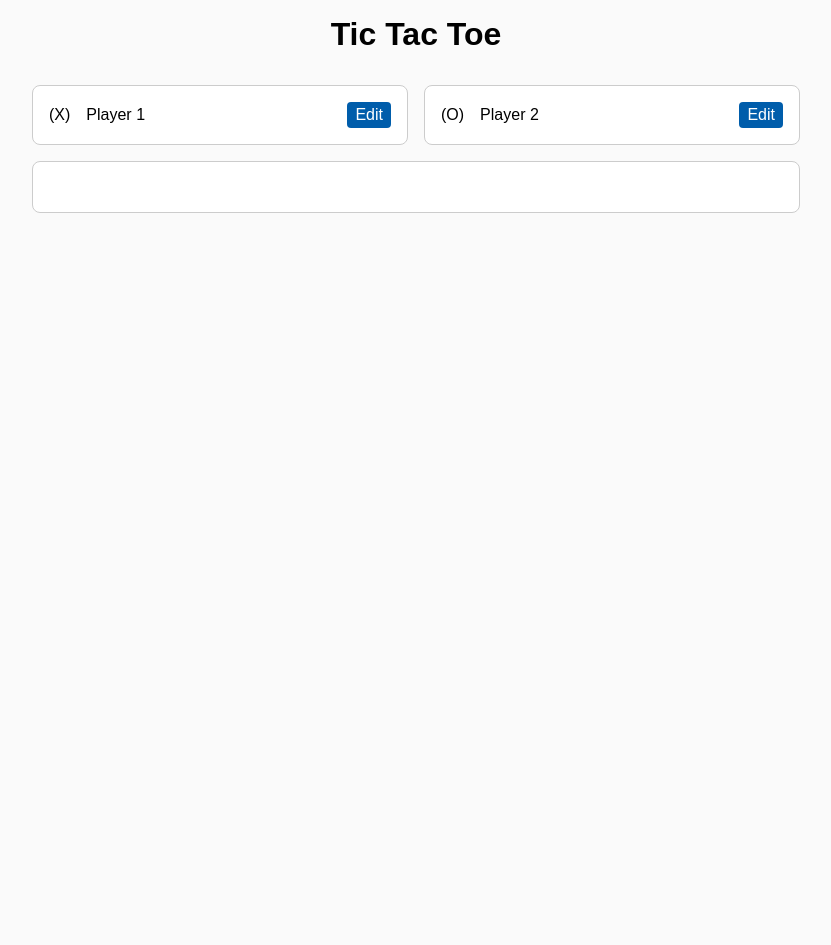
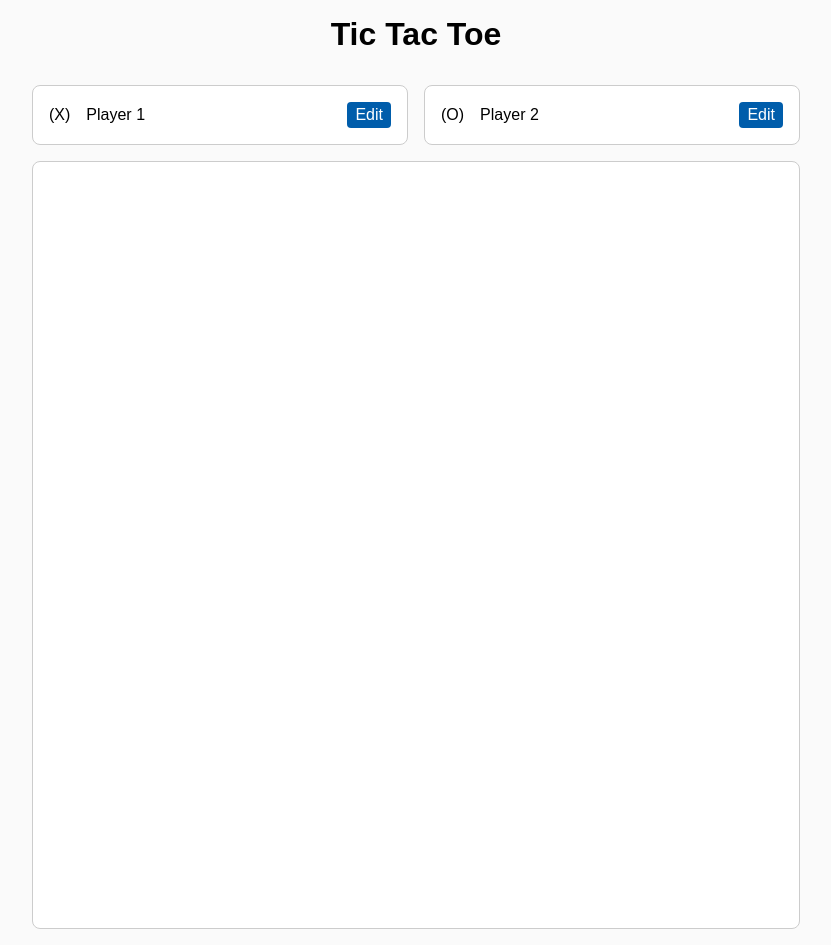
Before and after one commit to sample-react-projects/tic-tac-toe, a React (Vite) app: page / in a window 1280 px wide. Shown: the whole page, without its empty margins (224-1055 px from the left). Before the commit the page ends 800 px from the top, so only its background shows below. Built offline with nearby package versions, Linux system fonts and the light colour scheme.

Commit message:
Update class names

```diff
--- a/src/components/gameboard/Gameboard.module.scss
+++ b/src/components/gameboard/Gameboard.module.scss
@@ -1,30 +1,30 @@
-.container {
+.gameboard {
+  padding-top: 100%;
   position: relative;
-  padding-top: 100%;
   width: 100%;
 
-  .cells {
+  &__cells {
     display: grid;
+    grid-gap: 1rem;
     grid-template-columns: repeat(3, 1fr);
-    grid-gap: 1rem;
     height: 100%;
     left: 0;
     position: absolute;
     top: 0;
     width: 100%;
 
-    .cell {
+    &__cell {
       background-color: bisque;
       font-size: 4rem;
       font-weight: bold;
       position: relative;
+    }
 
-      .symbol {
-        left: 50%;
-        position: absolute;
-        top: 50%;
-        transform: translate(-50%, -50%);
-      }
+    &__symbol {
+      left: 50%;
+      position: absolute;
+      top: 50%;
+      transform: translate(-50%, -50%);
     }
   }
 }
```
